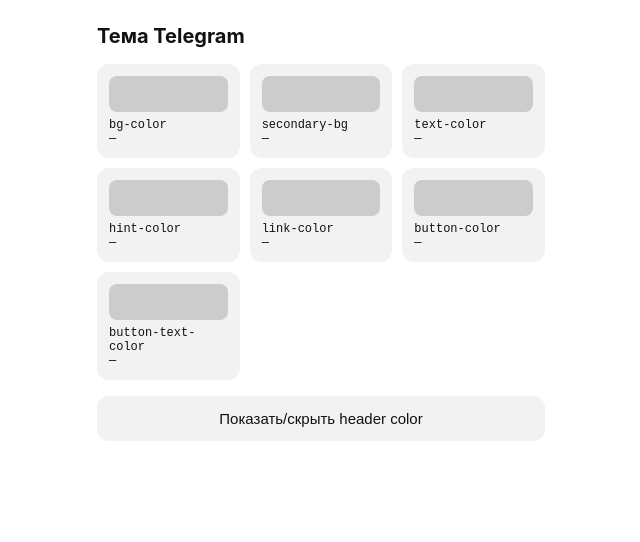
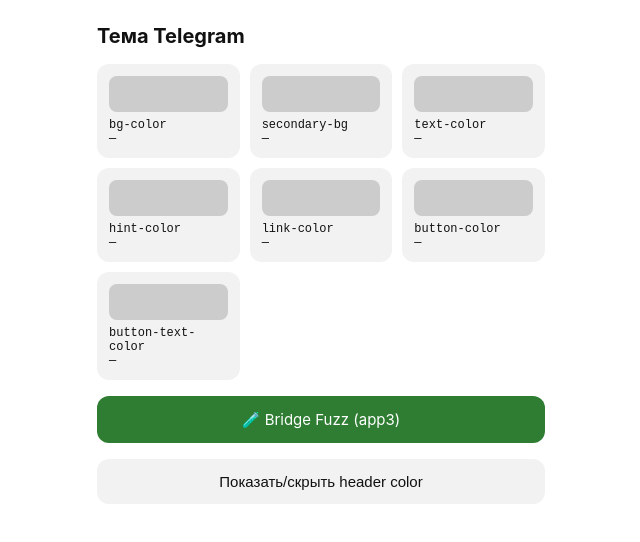
Before and after one commit to RickSanches1984/tma-tests, a plain HTML site: page app1/index.html in a window 1280 px wide. Shown: the whole page, without its empty margins (319-959 px from the left). Drawn offline with Linux system fonts and the light colour scheme.

Commit message:
app1: link to bridge fuzz harness (app3)

```diff
--- a/app1/index.html
+++ b/app1/index.html
@@ -42,6 +42,7 @@
 <div class="wrap">
   <h1>Тема Telegram</h1>
   <div class="swatches" id="swatches"></div>
+  <a href="../app3/" style="display:block;text-align:center;padding:14px;margin-top:16px;border-radius:12px;background:#2e7d32;color:#fff;text-decoration:none;font-size:15px;">🧪 Bridge Fuzz (app3)</a>
   <button id="header">Показать/скрыть header color</button>
 </div>
 <script>
```
